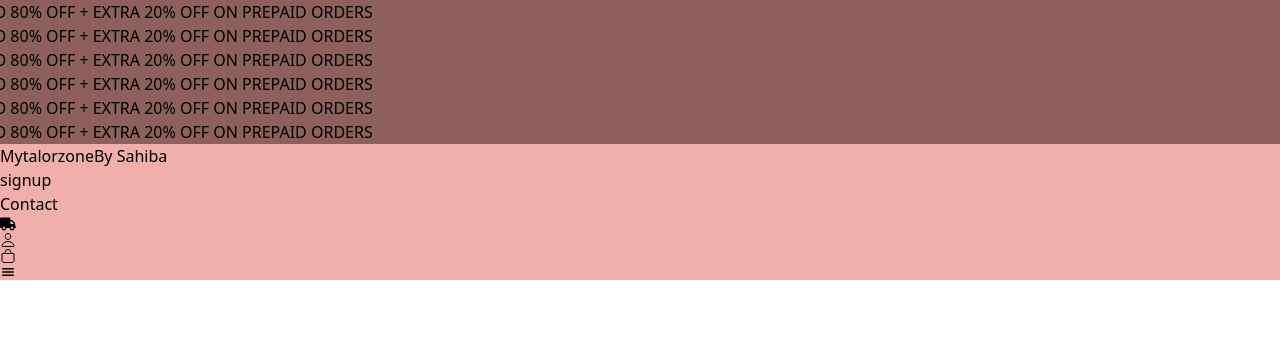
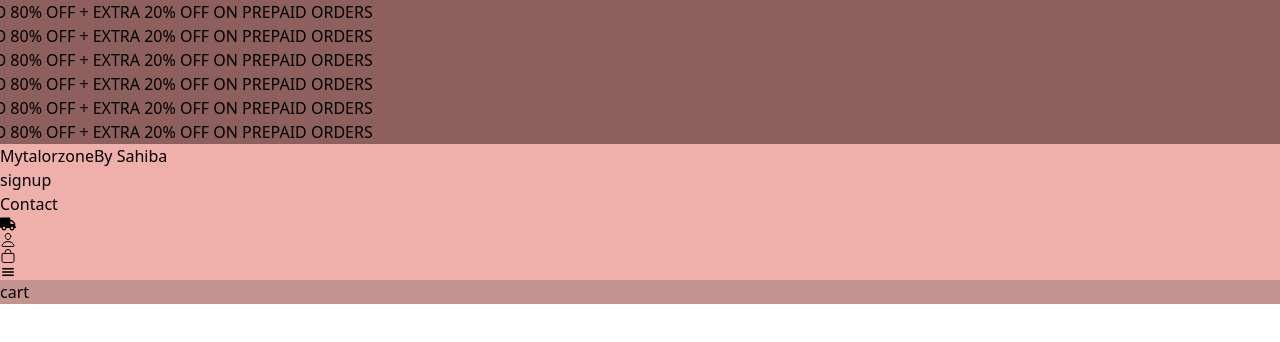
Before and after one commit to Sebanti2003/sahibafrontend, a React (Vite) app: page /cart in a window 1280 px wide. Shown: the top 342 px of the page. Built offline with nearby package versions, Linux system fonts and the light colour scheme.

Commit message:
cart introduced

```diff
--- a/src/App.jsx
+++ b/src/App.jsx
@@ -9,6 +9,7 @@
 import { store } from "./store/store";
 import Signup from "./pages/Signup";
 import Login from "./pages/Login";
+import Cart from "./pages/Cart";
 function App() {
   return (
     <Provider store={store}>
@@ -21,6 +22,7 @@
             <Route path="/" element={<Home />} />
             <Route path="/signup" element={<Signup />} />
             <Route path="/login" element={<Login />} />
+            <Route path="/cart" element={<Cart />} />
           </Routes>
         </BrowserRouter>
       </div>
--- a/src/pages/Cart.jsx
+++ b/src/pages/Cart.jsx
@@ -1,9 +1,9 @@
 // import React from 'react'
 
-const Cart = () => {
+function Cart() {
   return (
-    <div>
-      Cart
+    <div className='min-h-screen theme'>
+      cart
     </div>
   )
 }
```
